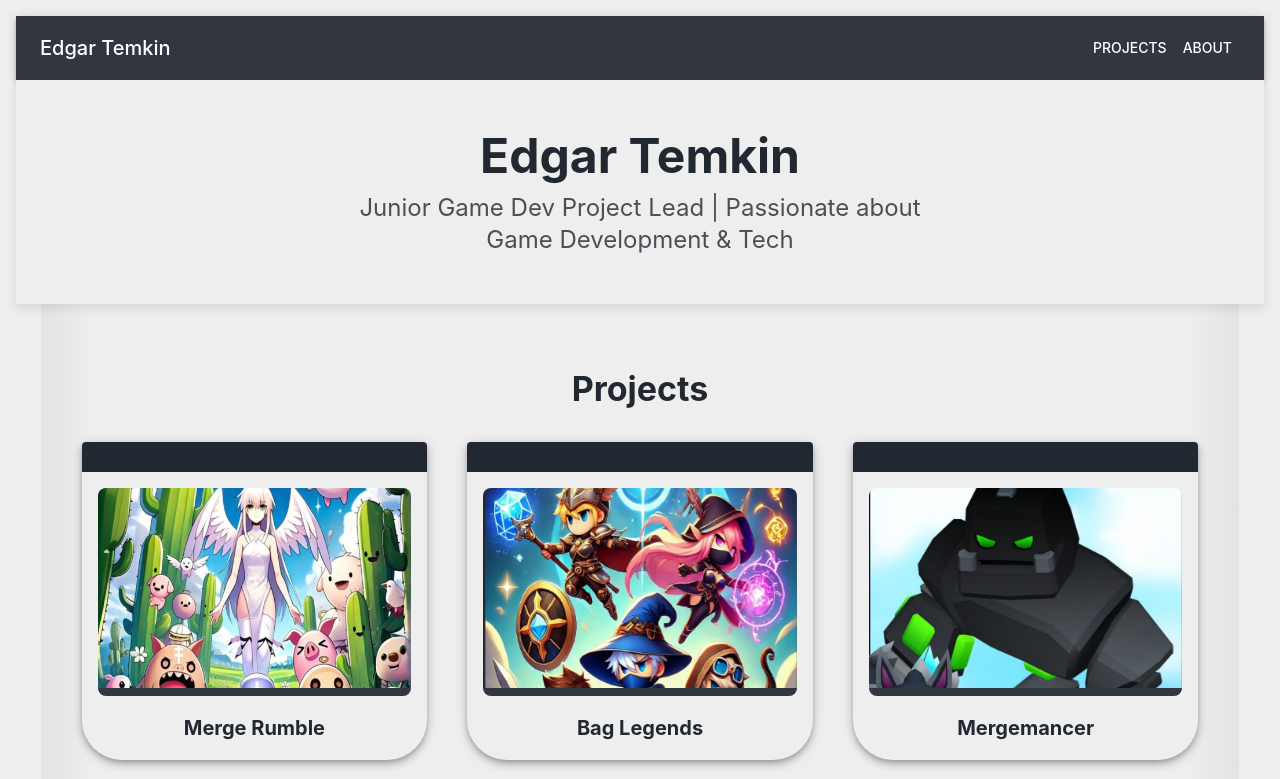
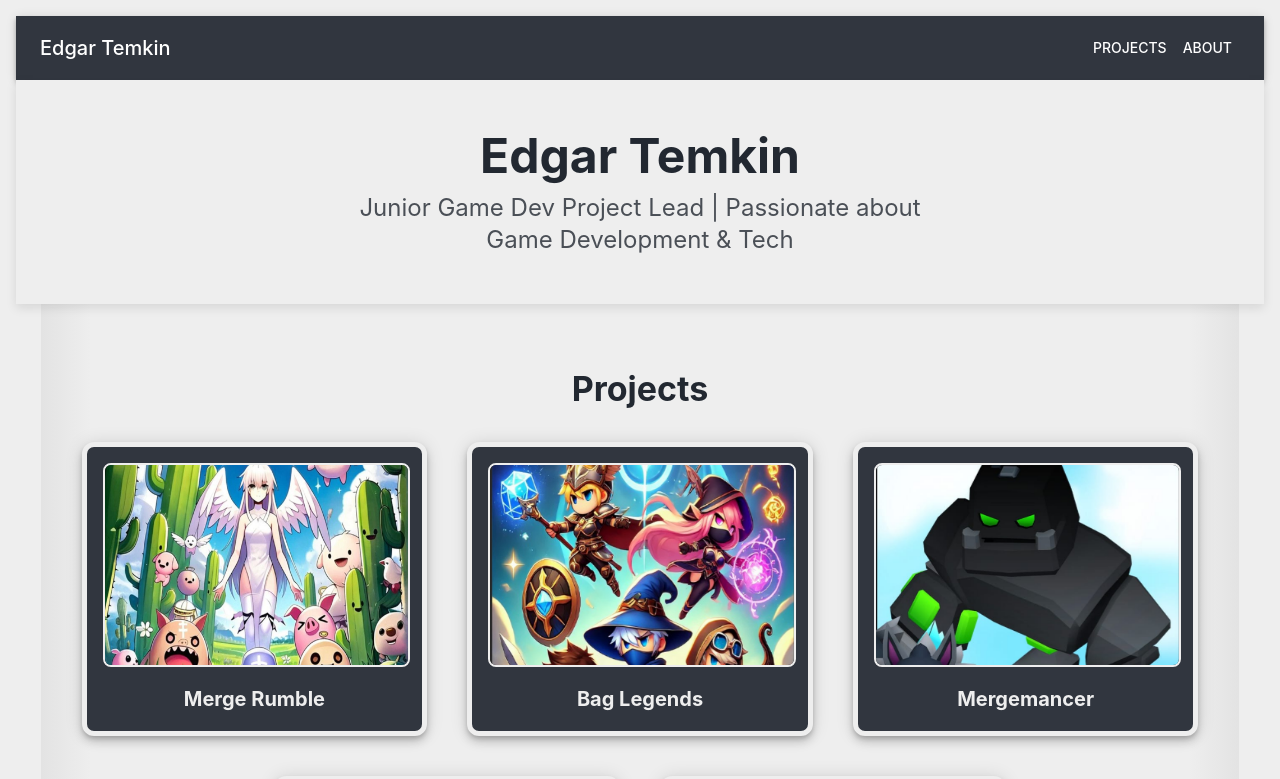
Before and after one commit to Raspupin/edgar_portfolio, a React (Vite) app: page / in a window 1280 px wide. Shown: the top 779 px of the page. Built offline with nearby package versions, Linux system fonts and the light colour scheme.

Commit message:
v0.2.31 changes cards design

```diff
--- a/src/components/ProjectItem.jsx
+++ b/src/components/ProjectItem.jsx
@@ -6,14 +6,12 @@ function ProjectItem({ image, name }) {
     <Card
       sx={{
         maxWidth: 345,
-        bgcolor: "background.paper",
-        boxShadow: 5,
-        borderRadius: 1,
-        borderBottomRightRadius: 40,
-        borderBottomLeftRadius: 40,
+        bgcolor: "primary.main",
+        boxShadow: 6, // Stronger shadow for depth
+        borderRadius: 3, // Softer rounded corners
         p: 2,
-        borderColor: "primary.main",
-        borderTop: 30,
+        border: "5px solid", // Full border around the card
+        borderColor: "background.paper", // Uses primary color for the border
       }}
     >
       <CardMedia
@@ -24,14 +22,14 @@ function ProjectItem({ image, name }) {
           height: 200,
           objectFit: "cover",
           borderRadius: 2,
-          borderBottom: 8,
-          borderBottomColor: "primary.main",
+          border: "2px solid", // Full border around the card
+          borderColor: "background.paper", // Uses primary color for the border
         }}
       />
       <Box sx={{ textAlign: "center", mt: 2 }}>
         <Typography
           variant="h6"
-          sx={{ fontWeight: "bold", color: "text.primary" }}
+          sx={{ fontWeight: "bold", color: "background.paper" }}
         >
           {name}
         </Typography>
```
